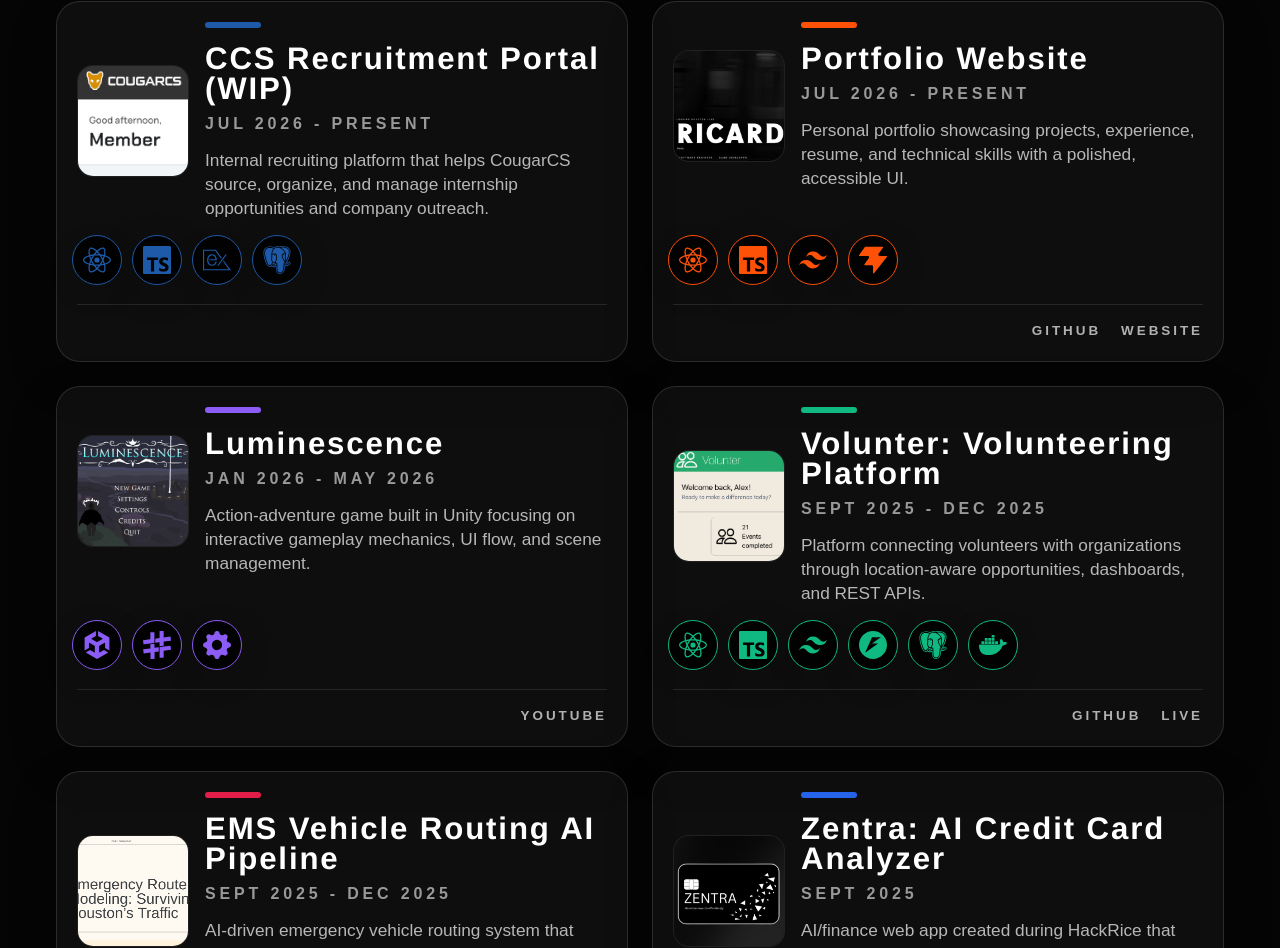
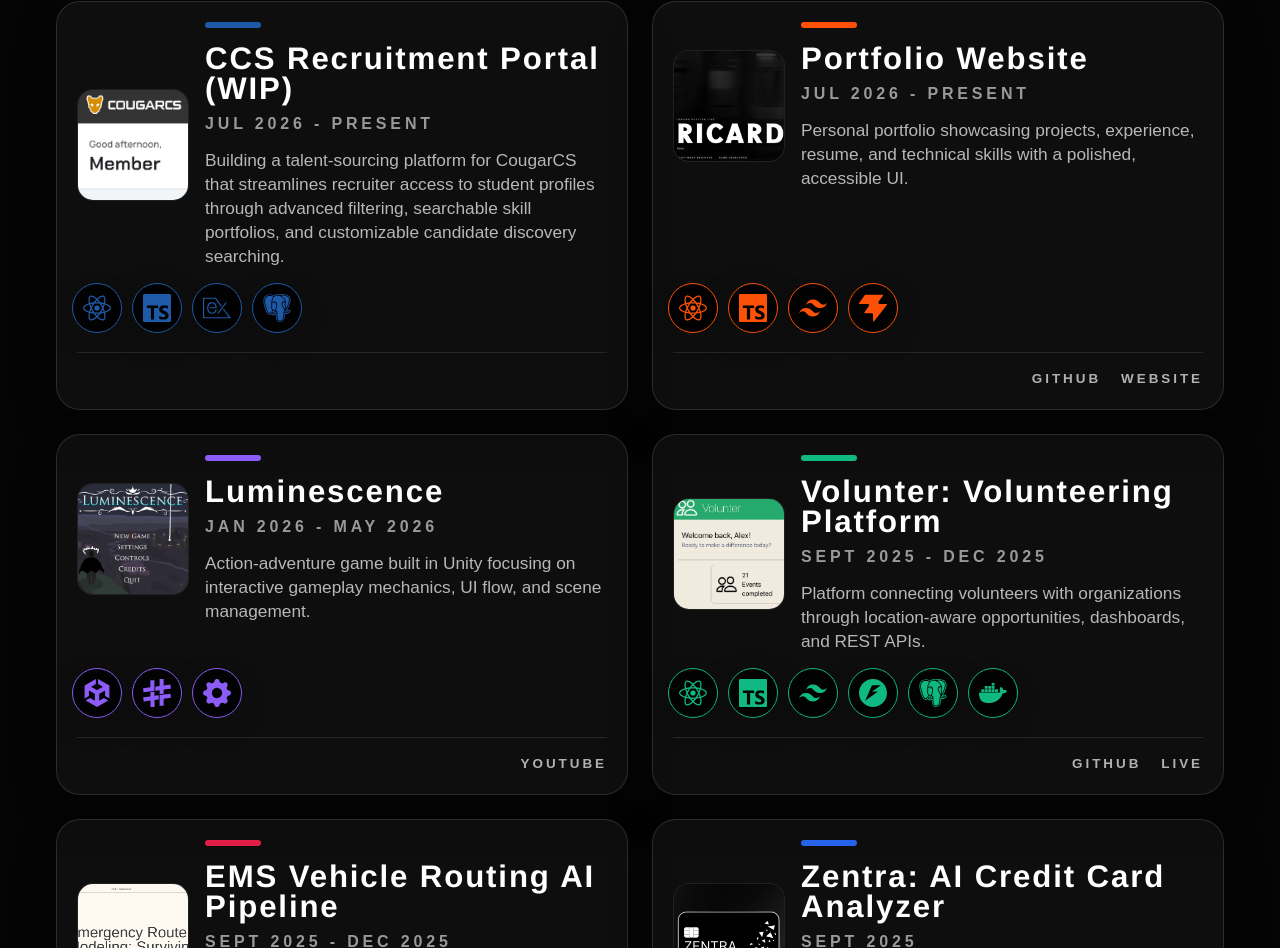
Before and after one commit to rtrevizo18/portfolio, a React app: page / in a window 1280 px wide. Shown: the part 2909-3857 px from the top of the page. Built offline with nearby package versions, Linux system fonts and the light colour scheme; no server answers; the HTML template or start-up script is replaced by a standard one; a web font is replaced by a local one.

Commit message:
feat: Add correct desc for CCS portal

```diff
--- a/src/components/ProjectsSection.tsx
+++ b/src/components/ProjectsSection.tsx
@@ -63,7 +63,7 @@
     title: "CCS Recruitment Portal (WIP)",
     date: "Jul 2026 - Present",
     summary:
-      "Internal recruiting platform that helps CougarCS source, organize, and manage internship opportunities and company outreach.",
+      "Building a talent-sourcing platform for CougarCS that streamlines recruiter access to student profiles through advanced filtering, searchable skill portfolios, and customizable candidate discovery searching.",
     accent: "#1E5AA8",
     monogram: "CS",
     imageSrc: cougarCSPortalSrc,
```
